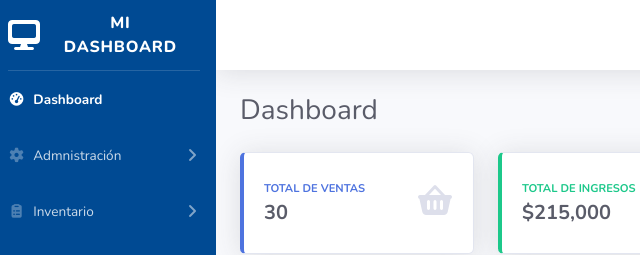
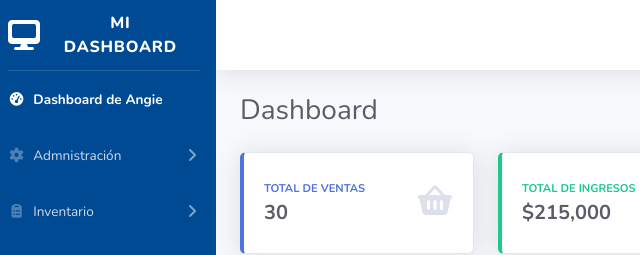
Before and after one commit to Angie-Aparco/Prueba, a plain HTML site: page 001_Plantilla Sistema/index.html in a window 1280 px wide. Shown: the top 255 px of the page, 8-648 px from the left. Drawn offline with nearby package versions, Linux system fonts and the light colour scheme.

Commit message:
primer cambio developer01

```diff
--- a/001_Plantilla Sistema/index.html
+++ b/001_Plantilla Sistema/index.html
@@ -43,7 +43,7 @@
             <li class="nav-item active">
                 <a class="nav-link" href="index.html">
                     <i class="fas fa-fw fa-tachometer-alt"></i>
-                    <span>Dashboard</span></a>
+                    <span>Dashboard de Angie</span></a>
             </li>
 
             <!-- Nav Item - Admnistración Collapse Menu -->
```
